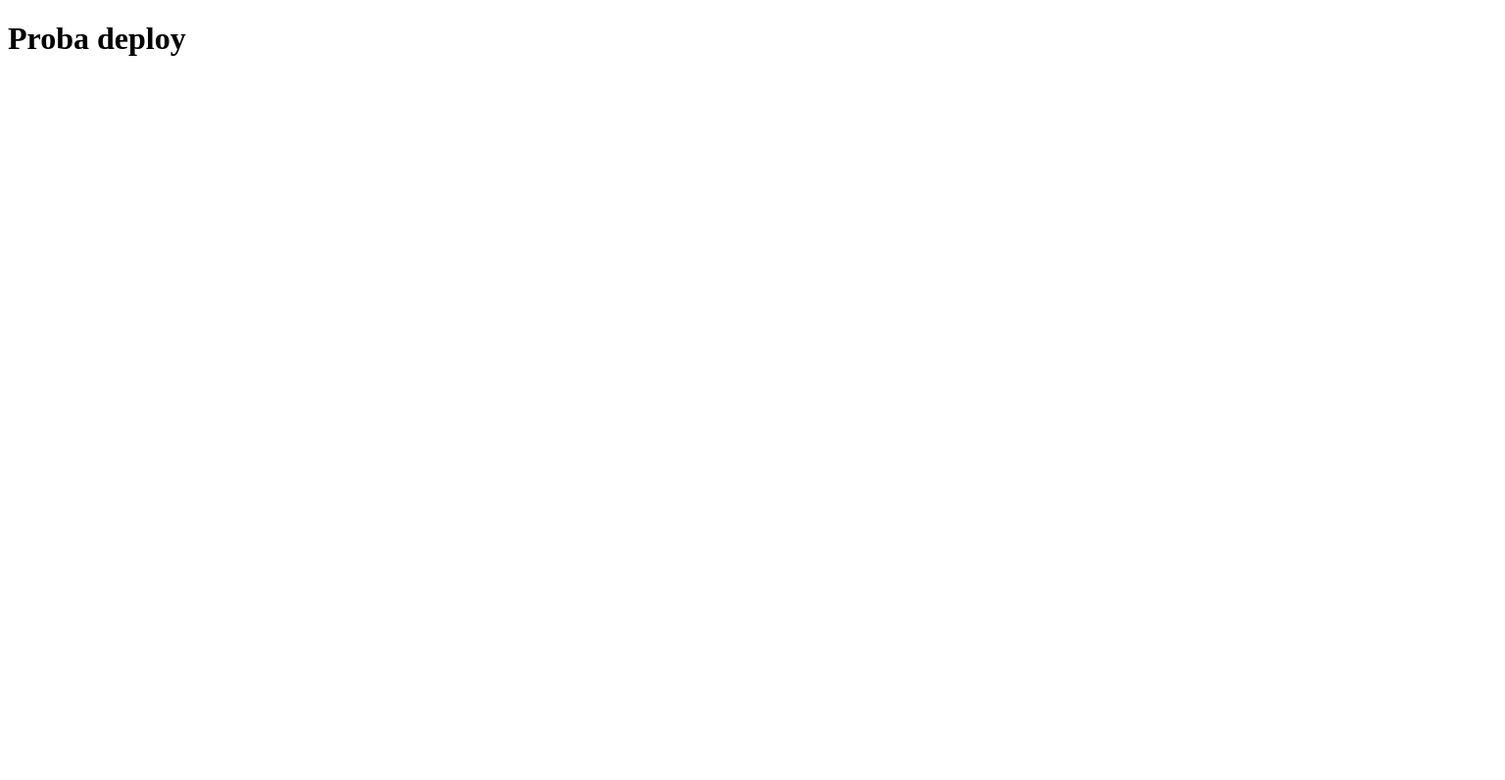
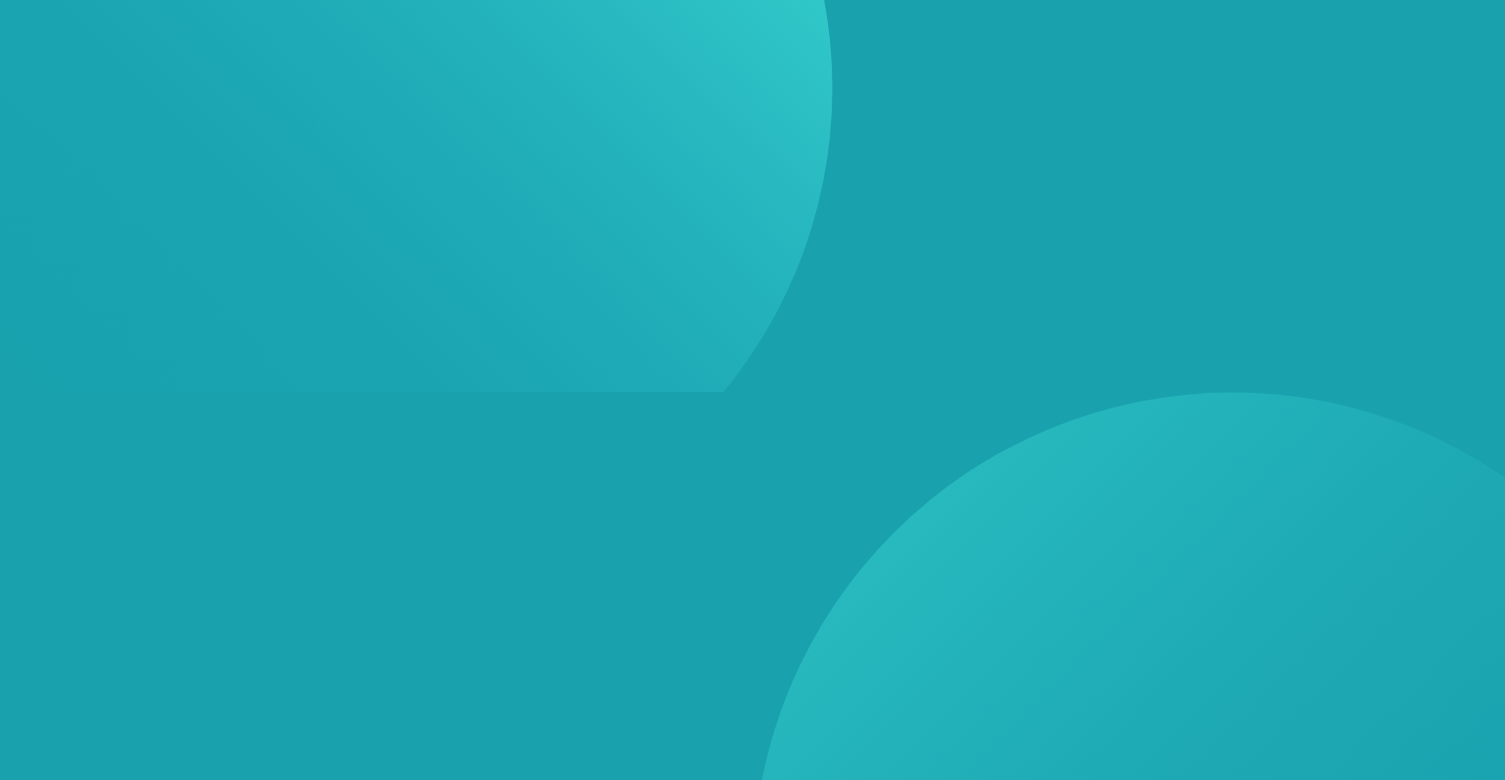
Before and after one commit to filipstev/week-2-task, a plain HTML site: page index.html in a window 1280 px wide. Shown: the top 796 px of the page at 98% size, 1536 px wide, since content can reach past the window. Drawn offline with Linux system fonts and the light colour scheme.

Commit message:
dodata pozadina za website verziju

```diff
--- a/index.html
+++ b/index.html
@@ -6,8 +6,15 @@
     <meta name="viewport" content="width=device-width, initial-scale=1.0">
     <title>Document</title>
     <link rel="stylesheet" href="./style.css">
+    <link rel="preconnect" href="https://fonts.googleapis.com">
+    <link rel="preconnect" href="https://fonts.gstatic.com" crossorigin>
+    <link href="https://fonts.googleapis.com/css2?family=Kumbh+Sans:wght@400;700&display=swap" rel="stylesheet">
 </head>
 <body>
-    <h1>Proba deploy</h1>
+    <div class="top-circle"></div>
+    <div class="bottom-circle"></div>
+    <div class="card"></div>
+
+
 </body>
 </html>
--- a/style.css
+++ b/style.css
@@ -0,0 +1,30 @@
+html {
+  box-sizing: border-box;
+  margin: 0;
+  padding: 0;
+  font-family: 'Kumbh Sans';
+  font-size: 18px;
+}
+
+body {
+  background-color: hsl(185, 75%, 39%);
+  overflow: hidden;
+}
+
+.top-circle {
+  background: url(./images/bg-pattern-top.svg) no-repeat;
+  width: 100%;
+  height: 100%;
+  position: absolute;
+  top: -50%;
+  left: -10%;
+}
+
+.bottom-circle {
+  background: url(./images/bg-pattern-bottom.svg) no-repeat;
+  width: 60%;
+  height: 100%;
+  position: absolute;
+  top: 50%;
+  left: 60%;
+}
```
Also changed, not shown: design/desktop-design.jpg (added), design/desktop-preview.jpg (added), design/mobile-design.jpg (added), images/bg-pattern-bottom.svg (added), images/bg-pattern-card.svg (added), images/bg-pattern-top.svg (added), images/favicon-32x32.png (added), images/image-victor.jpg (added), 3 other files.
